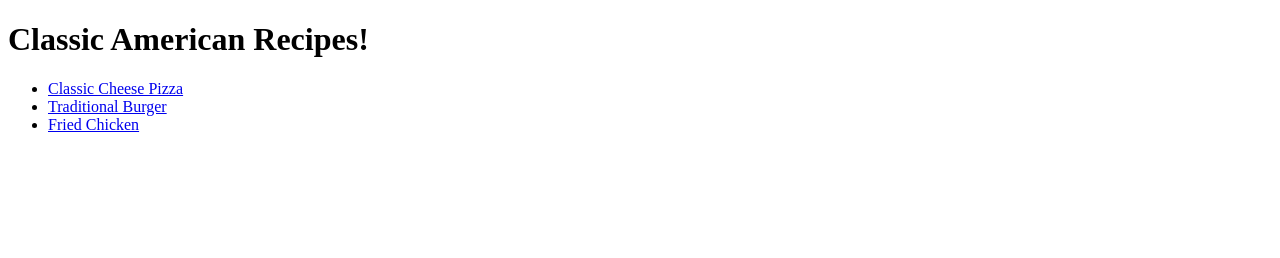
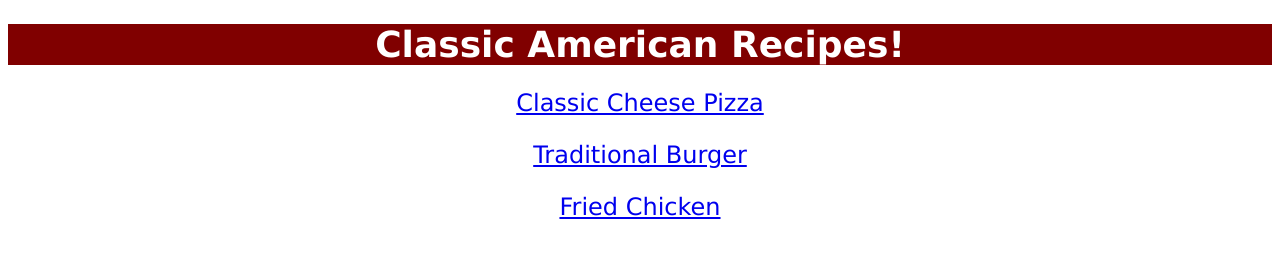
Before and after one commit to brianma03/odin-recipes, a plain HTML site: page index.html in a window 1280 px wide. Drawn offline with Linux system fonts and the light colour scheme.

Commit message:
Minor edit to the index html

```diff
--- a/index.html
+++ b/index.html
@@ -10,15 +10,17 @@
     <meta name="viewport" content="width=device-width, initial-scale=1.0">
 
     <title>Odin Recipes</title>
+
+    <link rel="stylesheet" href="style.css">
 </head>
 
 <body>
-    <h1>Classic American Recipes!</h1>
-    <ul>
-        <li><a href = "recipes/pizza.html">Classic Cheese Pizza</a></li>
-        <li><a href = "recipes/burger.html">Traditional Burger</a></li>
-        <li><a href = "recipes/fried_chicken.html">Fried Chicken</a></li>
-    </ul>
+    <h1 class="title">Classic American Recipes!</h1>
+    <p class="reference"><a href = "recipes/pizza.html">Classic Cheese Pizza</a></p>
+    <p></p>
+    <p class="reference"><a href = "recipes/burger.html">Traditional Burger</a></p>
+    <p></p>
+    <p class="reference"><a href = "recipes/fried_chicken.html">Fried Chicken</a></p>
 
 
 </body>
--- /dev/null
+++ b/style.css
@@ -0,0 +1,16 @@
+body {
+    text-align: center;
+    font-family:Verdana, Geneva, Tahoma, sans-serif;
+}
+
+
+.title {
+    background-color: maroon;
+    color: white;
+    font-size: 36px;
+}
+
+.reference {
+    font-size: 24px;
+    color: blue;
+}
```
